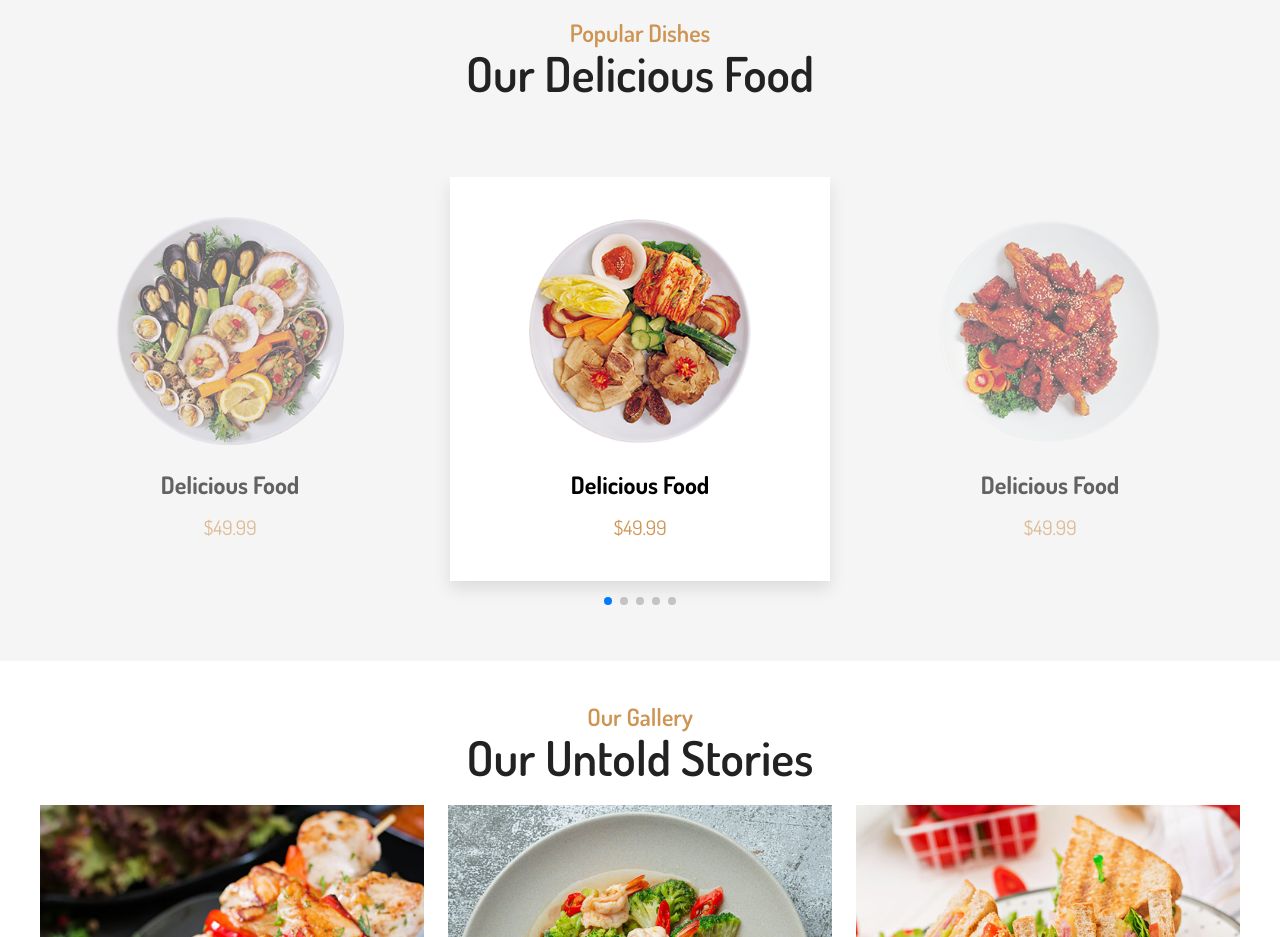
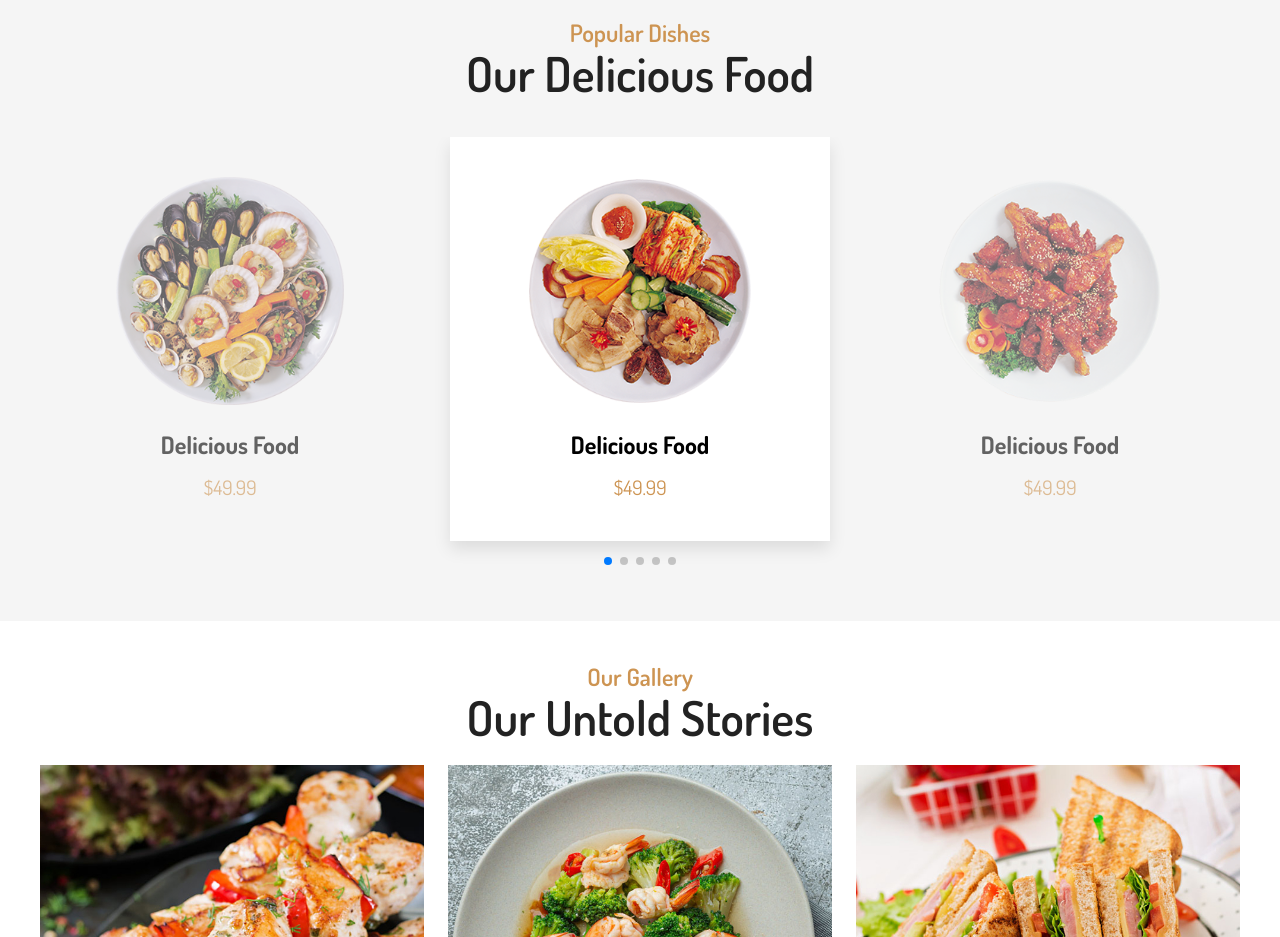
Before and after one commit to MatheusCaires04/food-website, a React (Vite) app: page / in a window 1280 px wide. Shown: the part 1320-2257 px from the top of the page. Built offline with nearby package versions, Linux system fonts and the light colour scheme.

Commit message:
Projeto em andamento

```diff
--- a/src/components/Food.jsx
+++ b/src/components/Food.jsx
@@ -35,7 +35,7 @@ const Food = () => {
             clickable: true,
           }}
           modules={[Pagination, Navigation]}
-          className="pb-10 mt-20 food__slide w-[80%] md:w-full"
+          className="pb-10 mt-10 food__slide w-[80%] md:w-full"
         >
           {food.map((item, index) => {
             return (
```
